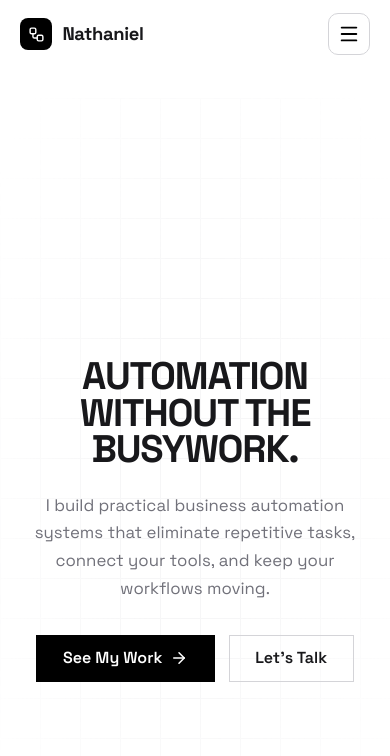
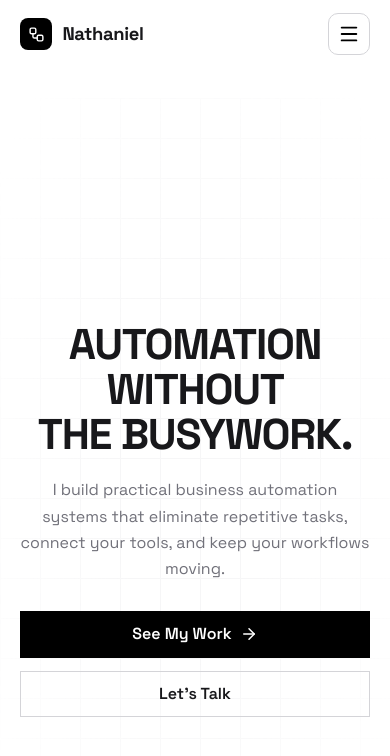
Before and after one commit to NathanielKings/automation, a React (Vite) app: page / in a window 390 px wide. Shown: the top 756 px of the page. Built offline with nearby package versions, Linux system fonts and the light colour scheme.

Commit message:
fix: make hero responsive with balanced text wrapping

```diff
--- a/src/components/Hero/Hero.module.css
+++ b/src/components/Hero/Hero.module.css
@@ -46,8 +46,9 @@
   font-size: clamp(2.4rem, 6vw, 4.5rem);
   font-weight: 700;
   text-transform: uppercase;
-  line-height: 0.95;
+  line-height: 1;
   letter-spacing: -0.03em;
+  text-wrap: balance;
 }
 
 .lead {
@@ -65,6 +66,32 @@
   margin-top: 0.5rem;
 }
 
+@media (max-width: 640px) {
+  .content {
+    gap: 1.25rem;
+  }
+
+  .title {
+    font-size: clamp(2rem, 11vw, 2.75rem);
+    line-height: 1.04;
+  }
+
+  .lead {
+    font-size: 1rem;
+  }
+}
+
+@media (max-width: 480px) {
+  .actions {
+    width: 100%;
+    flex-direction: column;
+  }
+
+  .actions > * {
+    width: 100%;
+  }
+}
+
 @keyframes fadeUp {
   from {
     opacity: 0;
```
